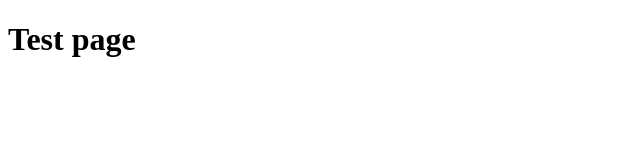
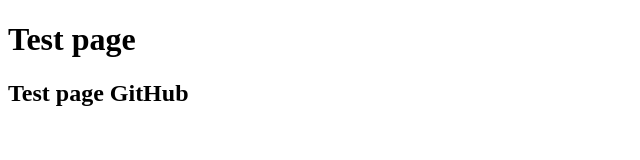
Before and after one commit to D33u/upSkill, a plain HTML site: page index.html in a window 1280 px wide. Shown: the whole page, without its empty margins (0-640 px from the left). Drawn offline with Linux system fonts and the light colour scheme.

Commit message:
Update index.html

```diff
--- a/index.html
+++ b/index.html
@@ -7,5 +7,6 @@
 </head>
 <body>
     <h1>Test page</h1>
+    <h2>Test page GitHub</h2>
 </body>
 </html>
```
